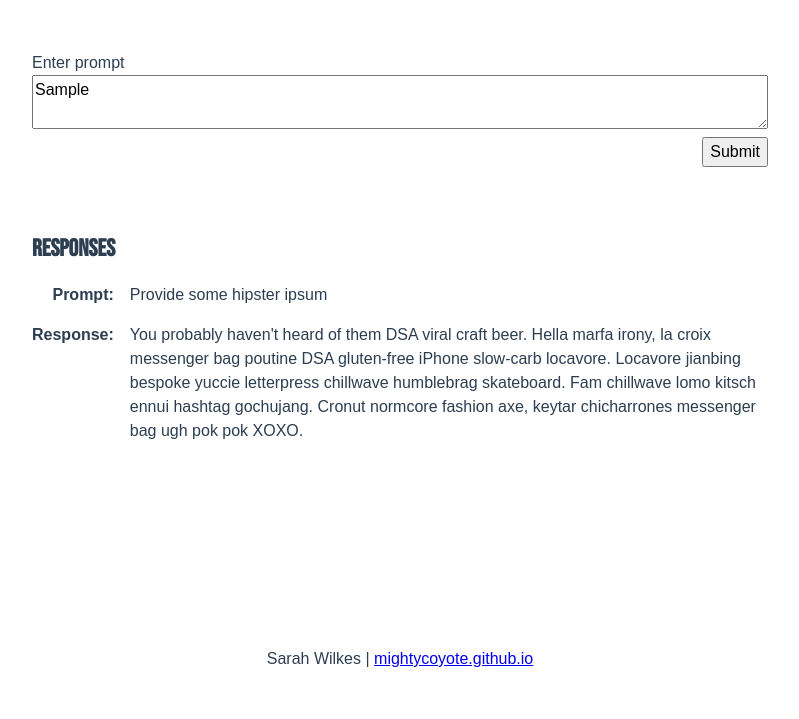
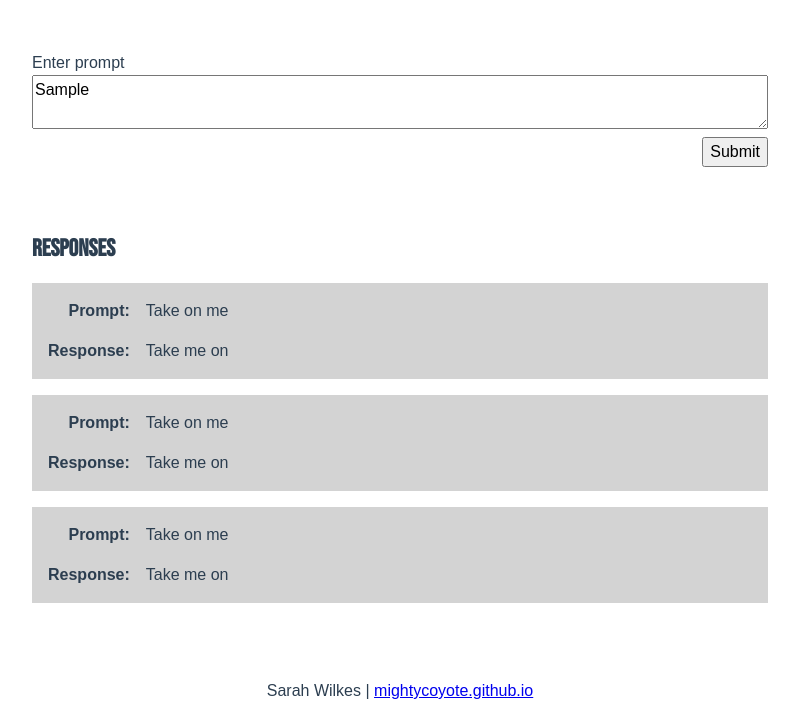
Before and after one commit to mightycoyote/shopify-2022, a website built with Vite: page index.html in a window 1280 px wide. Both pictures are taken after typing "Sample" into the empty fields and a click on the button "Submit". Shown: the part 101-820 px from the top of the page, without its empty margins (240-1039 px from the left). Built offline with nearby package versions, Linux system fonts and the light colour scheme; a web font is replaced by a local one.

Commit message:
display dummy data on page

```diff
--- a/index.html
+++ b/index.html
@@ -28,17 +28,19 @@
     <h2>Responses</h2>
     <output form="prompt_for_api" id="prompt_output">
 
+      <div class="prompt_and_response">
+
         <p class="prompt_label">Prompt:</p>
         <p>Provide some hipster ipsum</p>
-
 
         <p class="response_label">Response:</p>
         <p>You probably haven't heard of them DSA viral craft beer. Hella marfa irony, la
           croix messenger bag poutine DSA gluten-free iPhone slow-carb locavore. Locavore jianbing bespoke yuccie
           letterpress chillwave humblebrag
           skateboard. Fam chillwave lomo kitsch ennui hashtag gochujang. Cronut normcore fashion axe, keytar
-        chicharrones
-        messenger bag ugh pok pok XOXO.</p>
+          chicharrones messenger bag ugh pok pok XOXO.</p>
+
+      </div>
 
     </output>
   </div>
--- a/main.js
+++ b/main.js
@@ -1,8 +1,24 @@
-// some fake data
+const input = document.querySelector('#prompt_input');
+const submitButton = document.querySelector('#prompt_submit');
+const output = document.querySelector('#prompt_output');
+
+let userQuery;
+let aiResponses = [];
 
 
-// sample reply from docs
 
+// sample/working draft request
+const data = {
+  // more detailed instructions to the API would go here
+  "prompt": "Take on me",
+  "max_tokens": 20,
+  "temperature": 0,
+  "n": 1,
+  "echo": true,
+}
+
+
+// sample reply based on docs
 const sampleReply = {
   "id": "cmpl-uqkvlQyYK7bGYrRHQ0eXlWi7",
   "object": "text_completion",
@@ -10,23 +26,51 @@ const sampleReply = {
   "model": "text-curie-001",
   "choices": [
     {
-      "text": "\n\nThis is a test",
+      "prompt": "Take on me",
+      "text": "Take me on",
       "index": 0,
       "logprobs": null,
       "finish_reason": "length"
     }
   ]
 }
-// add echo. Will have to guess at the key/name of it for testing, but it would be in "choices"
+// adding echo, but I don't know the exact format until I test the API
+
+// async function fetchReply(data) {
+//   const reply = await fetch("https://api.openai.com/v1/engines/text-curie-001/completions", {
+//   method: "POST",
+//   headers: {
+//     "Content-Type": "application/json",
+//     Authorization: `Bearer ${process.env.OPENAI_SECRET}`,
+//   },
+//   body: JSON.stringify(data),
+//   });
+//   const aiResponse = await reply.json();
+//   addResponse(aiResponse);
+// }
 
 
-const submitButton = document.querySelector('#prompt_submit');
-const input = document.querySelector('#prompt_input');
+function displayResponses(aiResponse) {
+  aiResponses.unshift(aiResponse);
+  const html = aiResponses.map(
+    response => `<div class="prompt_and_response"><p class="prompt_label">Prompt:</p>
+    <p>${response[0].prompt}</p>
+    <p class="response_label">Response:</p>
+    <p>${response[0].text}</p></div>`
+  )
+  output.innerHTML = html.join('');
+}
 
 function handleSubmit(e) {
   e.preventDefault();
-  const userQuery = e.target.form.prompt_input.value;
+  let userQuery = e.target.form.prompt_input.value;
   console.log(userQuery);
 }
 
 submitButton.addEventListener('click', handleSubmit);
+
+displayResponses(sampleReply.choices);
+displayResponses(sampleReply.choices);
+displayResponses(sampleReply.choices);
+
+console.log(aiResponses);
--- a/style.css
+++ b/style.css
@@ -87,11 +87,13 @@ h1, h2 {
   padding-top: 2rem;
 }
 
-#prompt_output {
+.prompt_and_response {
   display: grid;
   grid-template-columns: min-content auto;
   gap: 1rem;
   margin: 1rem 0;
+  background-color: lightgrey;
+  padding: 1rem;
 }
 
 .prompt_label, .response_label {
```
Lines whose indentation alone changed are shown as unchanged.
